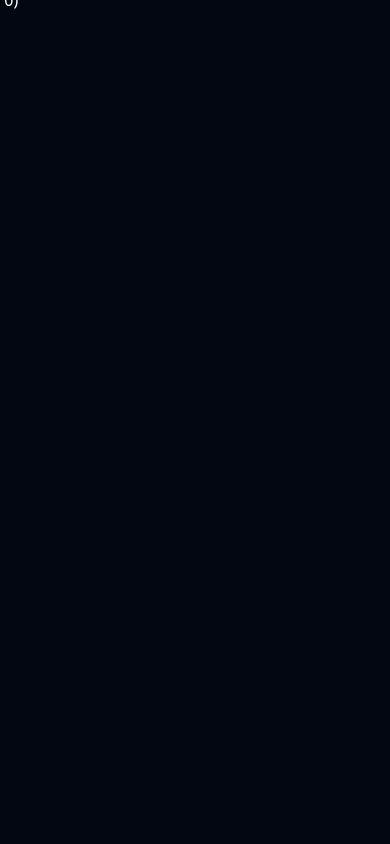
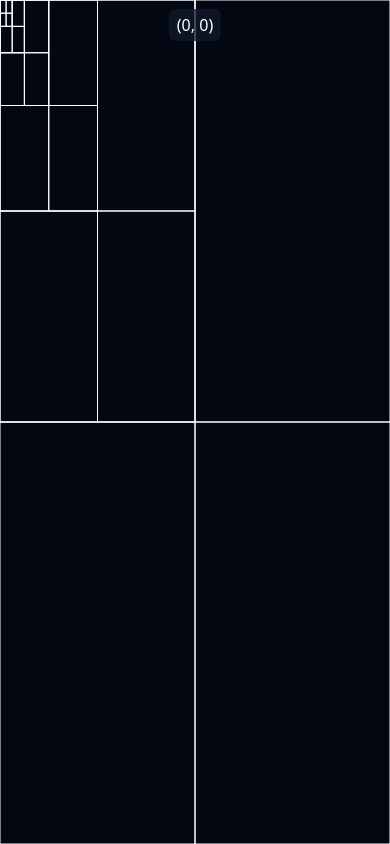
Before and after one commit to Neo-Diamons/Portfolio, a React (Create React App) app: page / in a window 390 px wide. Built offline with nearby package versions, Linux system fonts and the light colour scheme.

Commit message:
feat(main): add display of a QuadTree.

```diff
--- a/src/pages/Background.tsx
+++ b/src/pages/Background.tsx
@@ -1,23 +1,51 @@
-import React from "react";
+import React, { useEffect }  from "react";
 import getMousePosition from "../utils/getMousePosition";
+import getQuadTree from "../utils/getQuadTree";
 
 function Background() {
     const coords = getMousePosition();
+    const [quadTree, setQuadTree] = React.useState<Array<{right: number, width: number, top: number, height: number}>>([]);
+
+    useEffect(() => {
+        setQuadTree(getQuadTree(
+            {right: 0, width: window.innerWidth, top: 0, height: window.innerHeight},
+            6,
+            0,
+            coords
+        ));
+    }, [coords]);
 
     return (
-        <div className="group block bg-gray-950 min-w-screen min-h-screen hover:cursor-none">
-            <p
+        <div className="group bg-gray-950 min-w-screen min-h-screen hover:cursor-none">
+            <div className="hidden group-hover:block min-w-screen min-h-screen">
+                <div
                     className="
                         absolute text-white transform -translate-x-1/2 -translate-y-1/2
-                    group-hover:block hidden whitespace-nowrap select-none
+                        bg-gray-900 bg-opacity-75 rounded-md px-2 py-1
+                        whitespace-nowrap select-none
                     "
                     style={{
-                    left: coords.x,
-                    top: coords.y,
+                        left: window.innerWidth / 2,
+                        top: 25,
                     }}
                 >
-                ({coords.x}, {coords.y})
-            </p>
+                    <h1>({coords.x}, {coords.y})</h1>
+                </div>
+                <svg viewBox={"0 0 " + window.innerWidth + " " + window.innerHeight} xmlns="http://www.w3.org/2000/svg">
+                    {quadTree.map((quad, index) => (
+                        <rect
+                            key={index}
+                            x={quad.right}
+                            y={quad.top}
+                            width={quad.width}
+                            height={quad.height}
+                            fill="transparent"
+                            stroke="white"
+                            strokeWidth="1"
+                        />
+                    ))}
+                </svg>
+            </div>
         </div>
     );
 }
--- /dev/null
+++ b/src/utils/getQuadTree.ts
@@ -0,0 +1,37 @@
+type Square = {
+    top: number,
+    right: number,
+    width: number,
+    height: number
+};
+
+function getQuadTree (
+    square: Square,
+    maxDepth: number,
+    depth: number,
+    coordinates: { x: number, y: number }
+) : Array<Square> {
+
+    // Exit condition
+    if (depth === maxDepth)
+        return [];
+
+    const half = { width: square.width / 2, height: square.height / 2 };
+    const offset = { x: square.right + half.width, y: square.top + half.height };
+
+    const squares = [
+        { right: square.right,  width: half.width, top: square.top, height: half.height },  // top      right   // 0b00
+        { right: offset.x,      width: half.width, top: square.top, height: half.height },  // top      left    // 0b01
+        { right: square.right,  width: half.width, top: offset.y,   height: half.height },  // bottom   right   // 0b10
+        { right: offset.x,      width: half.width, top: offset.y,   height: half.height },  // bottom   left    // 0b11
+    ];
+
+    // Recursive calls
+    const index =
+          (coordinates.x < square.right + half.width  ? 0b00 : 0b01)
+        | (coordinates.y < square.top   + half.height ? 0b00 : 0b10);
+
+    return squares.concat(getQuadTree(squares[index], maxDepth, depth + 1, coordinates));
+}
+
+export default getQuadTree;
```
Lines whose indentation alone changed are shown as unchanged.
